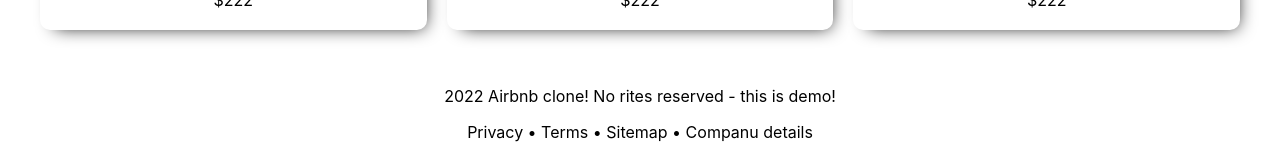
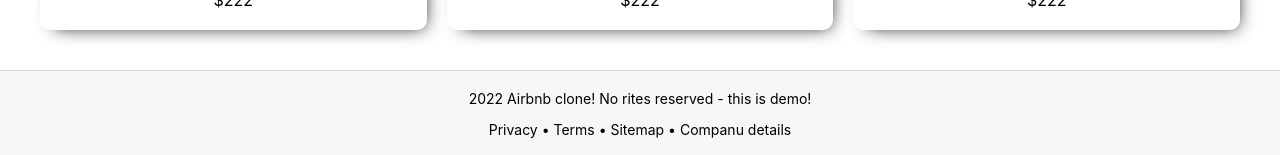
Before and after one commit to 66Meg20/air-bnb-clone, a React (Create React App) app: page / in a window 1280 px wide. Shown: the part 1418-1573 px from the top of the page. Built offline with nearby package versions, Linux system fonts and the light colour scheme.

Commit message:
added the footer content and styling

```diff
--- a/src/components/Header.css
+++ b/src/components/Header.css
@@ -2,8 +2,6 @@
   display: flex;
   justify-content: space-between;
   align-items: center;
-  position: sticky;
-  top: 0;
   background-color: #ffff;
   z-index: 100%;
   width: 100%;
--- a/src/components/footer.css
+++ b/src/components/footer.css
@@ -0,0 +1,11 @@
+.footer__container {
+  border-top: 1px solid lightgray;
+  padding: 20px;
+  text-align: center;
+  background-color: #f7f7f7;
+}
+
+.footer__container {
+  padding: 5px;
+  font-size: 14px;
+}
```
